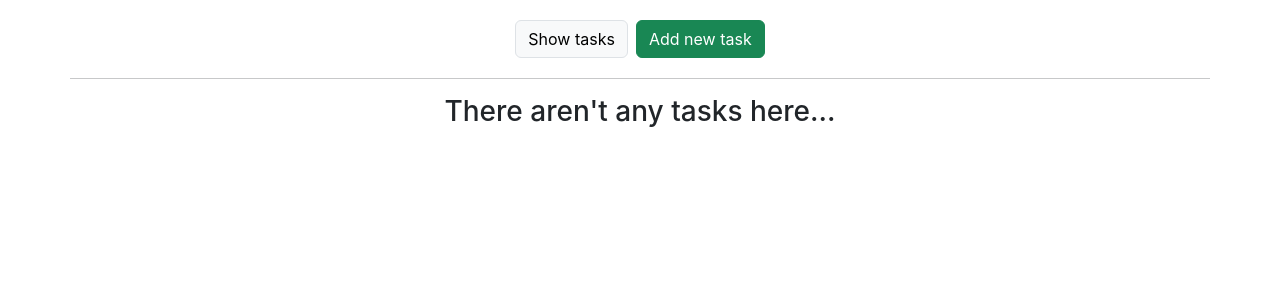
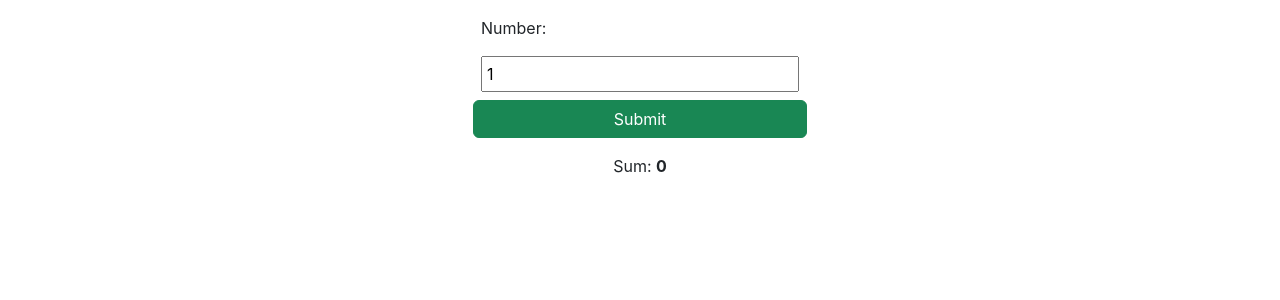
Before and after one commit to RudovichNazar23/ReactLearning, a React (Create React App) app in the folder functional-components/: page / in a window 1280 px wide. Shown: the top 300 px of the page. Built offline with nearby package versions, Linux system fonts and the light colour scheme.

Commit message:
added example of uncontrolled inputs handling

```diff
--- a/functional-components/src/App.js
+++ b/functional-components/src/App.js
@@ -1,41 +1,11 @@
 import { Fragment, useState } from 'react';
 import './App.css';
-import AddTaskForm from './components/AddTaskForm';
-import TaskList from './components/TaskList';
+import NaturalSum from './components/UncontrolledInput';
 
 
 function App() {
-  const [tasks, setTask] = useState([]);
-  const [showTasks, setShowTasks] = useState(true);
-
-  const addTaskHandler = (newTask) => {
-      setTask((oldItems) => oldItems.concat([newTask]));
-      setShowTasks(true);
-  };
-
-  const deleteTask = (event, taskTitle) => {
-    event.preventDefault();
-    setTask((oldTasks) => oldTasks.filter((task) => task.title !== taskTitle))
-  }
-
-
   return (
-    <div className="m-3 d-flex flex-column">
-        <div className='m-auto'>
-          <button className='btn btn-light border m-1' onClick={() => setShowTasks(true)}>
-            Show tasks
-          </button>
-          <button className='btn btn-success m-1' onClick={() => setShowTasks(false)}>
-            Add new task
-          </button>
-        </div>
-        <hr className='container' />
-        <div className='d-flex flex-column'>
-        {
-          showTasks ? <TaskList items={tasks} deleteHandler={deleteTask} /> : <AddTaskForm handler={addTaskHandler} />
-        }
-        </div>
-    </div>
+      <NaturalSum />
   );
 }
 
--- /dev/null
+++ b/functional-components/src/components/UncontrolledInput.js
@@ -0,0 +1,30 @@
+import { useState } from "react";
+
+function NaturalSum(){
+    const [sum, setSum] = useState(0);
+
+    const onSubmit = (event) =>{
+        event.preventDefault();
+        const value = event.target.elements.operand.valueAsNumber;
+        const naturalSum = (value * (value + 1)) / 2;
+        setSum(naturalSum);
+    }
+
+    return (
+        <form className="container m-auto d-flex flex-column p-2"
+        onSubmit={onSubmit} style={{"width": "350px"}}>
+            <label className="p-2 m">
+                Number:
+            </label>
+            <input type="number" name="operand" min={"1"} defaultValue={"1"} className="p-1 m-2"/>
+            <button className="btn btn-success">
+                Submit
+            </button>
+            <div className="container text-center mt-3">
+                Sum: <strong>{sum}</strong>
+            </div>
+        </form>
+    )
+};
+
+export default NaturalSum;
```
